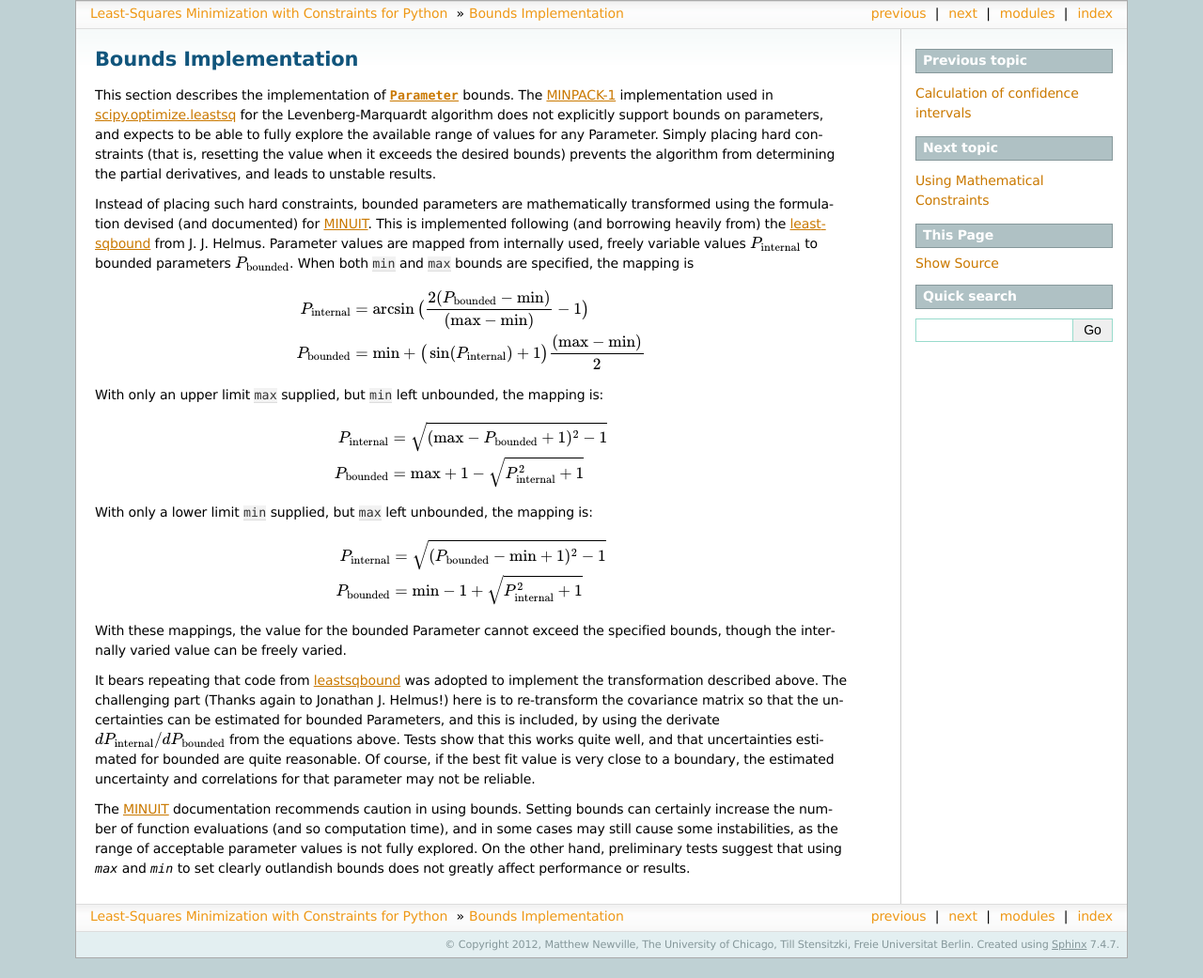
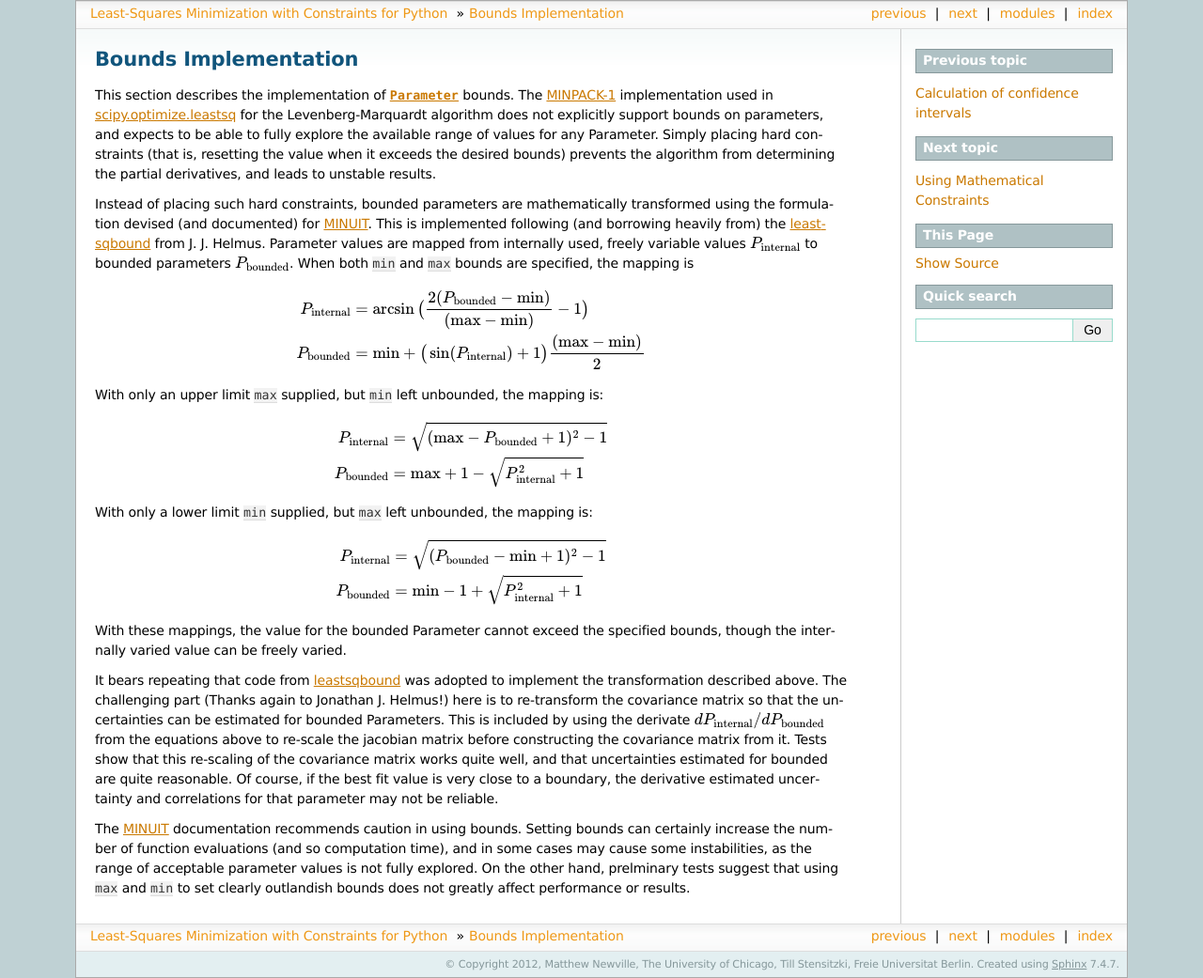
Before and after one commit to lmfit/lmfit-py, a Sphinx documentation site: the page built from doc/bounds.rst, in a window 1280 px wide. Shown: the whole page at 94% size. Built offline with Sphinx 7.4.7, drawn with Linux system fonts in a browser that asks for light colours; formulas are drawn with MathJax 3; the version number is read from the project's files by our own code; before the commit the page ends 1020 px from its top, so only the background shows below that.

Commit message:
doc tweaks

```diff
--- a/doc/bounds.rst
+++ b/doc/bounds.rst
@@ -63,16 +63,18 @@ specified bounds, though the internally varied value can be freely varied.
 It bears repeating that code from `leastsqbound`_ was adopted to implement
 the transformation described above.  The challenging part (Thanks again to
 Jonathan J. Helmus!) here is to re-transform the covariance matrix so that
-the uncertainties can be estimated for bounded Parameters, and this is
-included, by using the derivate :math:`dP_{\rm internal}/dP_{\rm bounded}`
-from the equations above.  Tests show that this works quite well, and that
+the uncertainties can be estimated for bounded Parameters.  This is
+included by using the derivate :math:`dP_{\rm internal}/dP_{\rm bounded}`
+from the equations above to re-scale the jacobian matrix before
+constructing the covariance matrix from it.  Tests show that this
+re-scaling of the covariance matrix works quite well, and that
 uncertainties estimated for bounded are quite reasonable.  Of course, if
-the best fit value is very close to a boundary, the estimated uncertainty
-and correlations for that parameter may not be reliable.
+the best fit value is very close to a boundary, the derivative estimated
+uncertainty and correlations for that parameter may not be reliable.
 
 The `MINUIT`_ documentation recommends caution in using bounds.  Setting
 bounds can certainly increase the number of function evaluations (and so
-computation time), and in some cases may still cause some instabilities, as
-the range of acceptable parameter values is not fully explored.  On the
-other hand, preliminary tests suggest that using `max` and `min` to set
+computation time), and in some cases may cause some instabilities, as the
+range of acceptable parameter values is not fully explored.  On the other
+hand, prelminary tests suggest that using ``max`` and ``min`` to set
 clearly outlandish bounds does not greatly affect performance or results.
```
